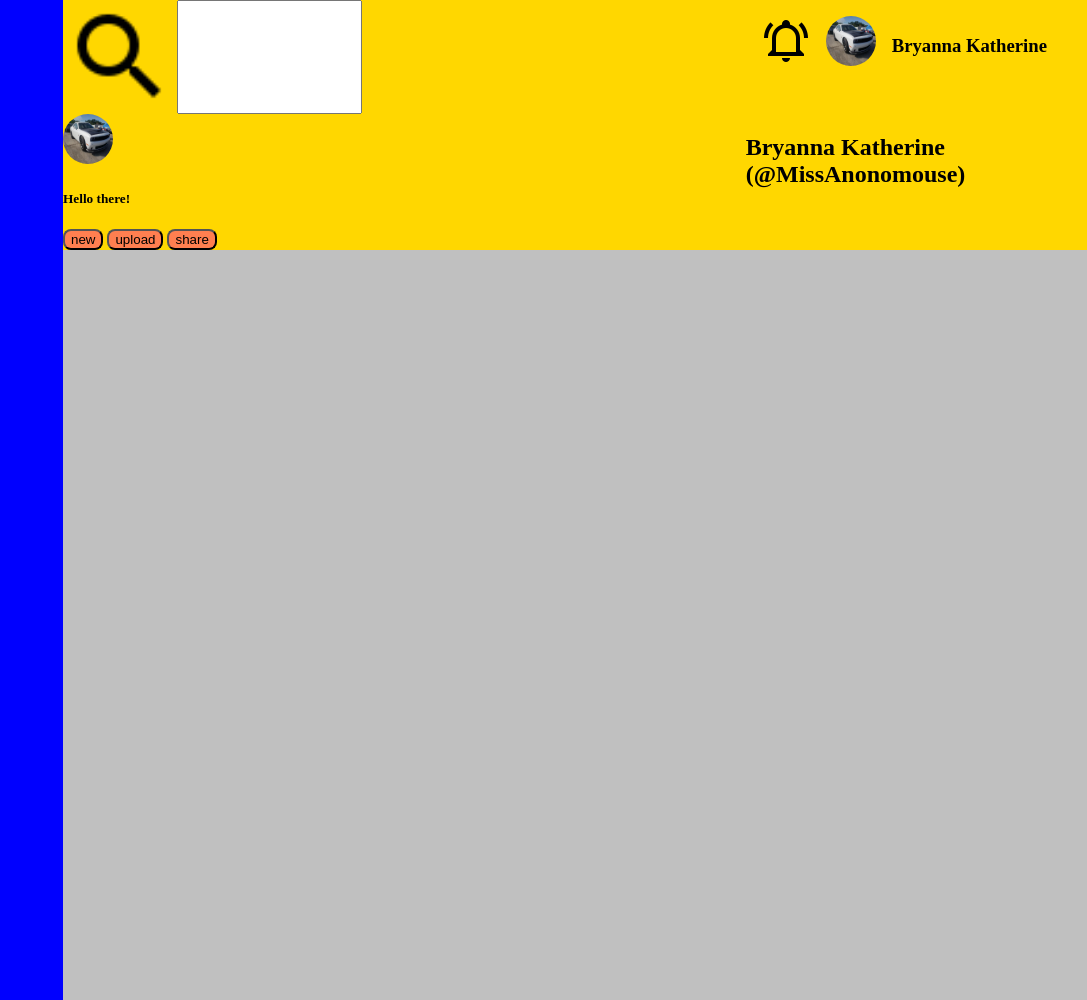
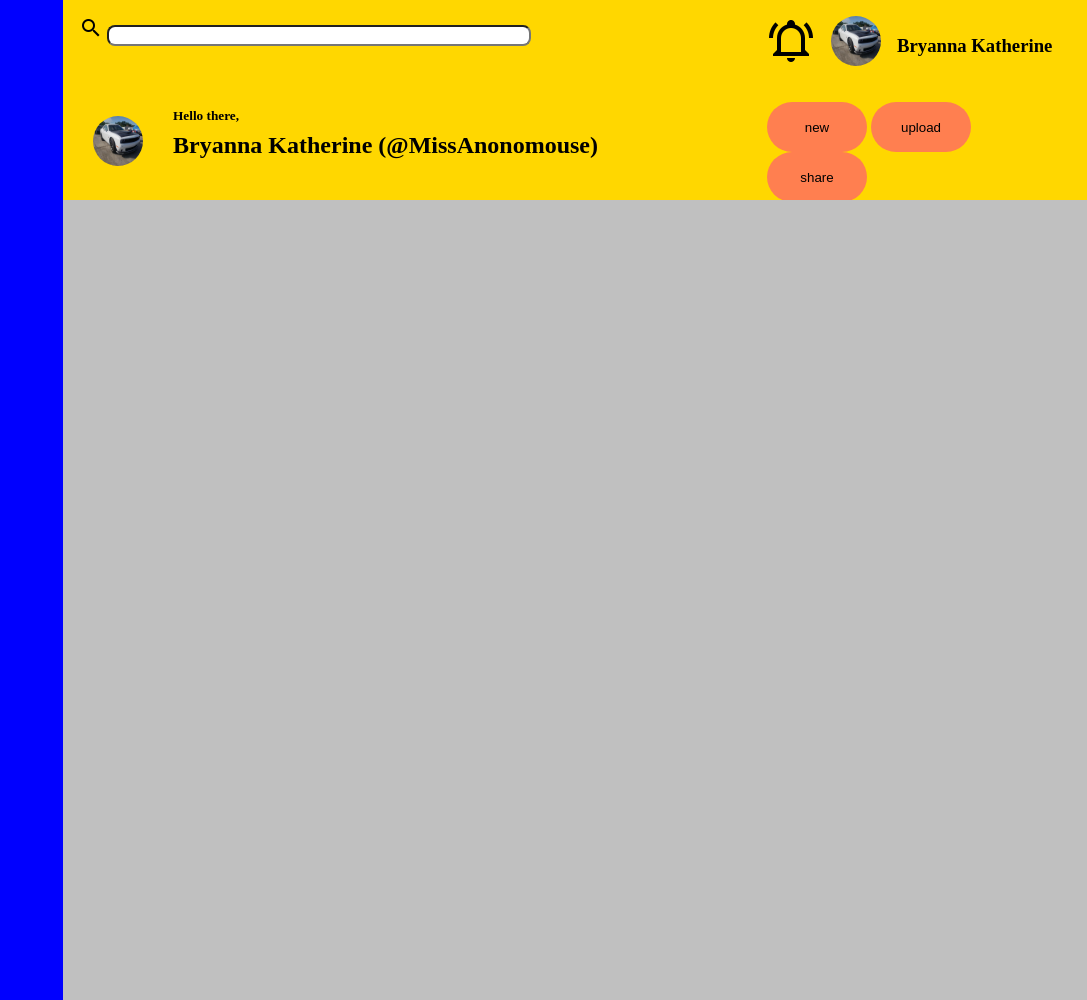
Before and after one commit to theoklahuman/admindashboard, a plain HTML site: page index.html in a window 1280 px wide. Shown: the whole page, without its empty margins (193-1280 px from the left). Drawn offline with Linux system fonts and the light colour scheme.

Commit message:
Make changes to header

```diff
--- a/index.html
+++ b/index.html
@@ -11,7 +11,7 @@
     <div class="layout-container">
         <header class="header">
             <div class="search-container">
-                <img src="images/magnify.png" alt="search icon">
+                <img src="images/magnify (1).png" alt="search icon">
                 <input type="text">
             </div>
             <div class="profile-container">
@@ -21,9 +21,9 @@
             </div>
             <div class="greeting-container">
                 <img src="images/dodge.jpg" class="dodge-picture" alt="car picture">
-                <h5>Hello there!</h5>
+                <h5>Hello there, </h5>
+                <h2>Bryanna Katherine (@MissAnonomouse)</h2>
             </div>
-            <h2>Bryanna Katherine (@MissAnonomouse)</h2>
             <div class="buttons-container">
                 <button class="buttons">new</button>
                 <button class="buttons">upload</button>
--- a/style.css
+++ b/style.css
@@ -11,10 +11,11 @@ body {
 
 .header {
     display: grid;
-    grid-template-columns: 2fr 1fr;
-    grid-template-rows: repeat(2, 1fr);
+    grid-template-columns: 4fr 2fr;
+    grid-template-rows: 70px 70px;
     grid-area: 1/2/2/3;
     background: gold;
+    gap: 16px;
 }
 
 .dodge-picture {
@@ -24,28 +25,51 @@ body {
 }
 
 .search-container {
-    /* display: grid;
-    grid-template-columns: 10% 1fr; */
-    display: flex;
-    width: 100%;
+    padding: 16px;
+    align-items: center;
+}
+
+.search-container input {
+    width: 65%;
+    border-radius: 8px;
 }
 
 .profile-container {
     display: grid;
-    grid-template-columns: 1fr 1fr 4fr;
+    grid-template-columns: 1fr 50px 4fr;
     grid-area: 1/2/2/3;
     gap: 16px;
     padding: 16px;
 }
 
+.greeting-container {
+    display: grid;
+    grid-template-columns: 1fr 6fr;
+    grid-template-rows: 10px 90px;
+    grid-area: 2/1/3/2;
+}
+
+.greeting-container img {
+    grid-area: 1/1/3/2;
+    padding: 30px;
+}
+
+.greeting-container h2 {
+    padding-top: 16px;
+    grid-area: 2/2/3/3;
+}
+
 .buttons-container {
-    /* display: flex;
-    grid-area: 2/2/3/3; */
+    /* grid-area: 2/3/2/3; */
+    padding: 16px;
 }
 
 .buttons {
     background: coral;
-    border-radius: 8px;
+    border-radius: 32px;
+    width: 100px;
+    height: 50px;
+    border-style: none;
 }
 
 .sidebar {
```
Also changed, not shown: images/magnify (1).png (added).
